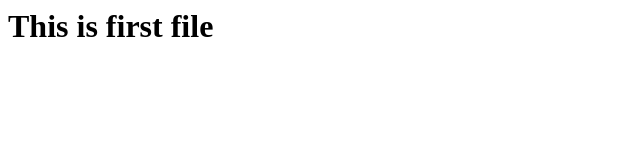
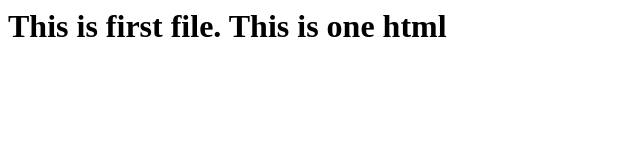
Before and after one commit to Yash942310/Git-thursday, a plain HTML site: page one.html in a window 1280 px wide. Shown: the whole page, without its empty margins (0-640 px from the left). Drawn offline with Linux system fonts and the light colour scheme.

Commit message:
Updated one.html

```diff
--- a/one.html
+++ b/one.html
@@ -1 +1,6 @@
-<html><h1>This is first file</h1></html>
+<html>
+  <h1>
+    This is first file.
+    This is one html
+  </h1>
+</html>
```
